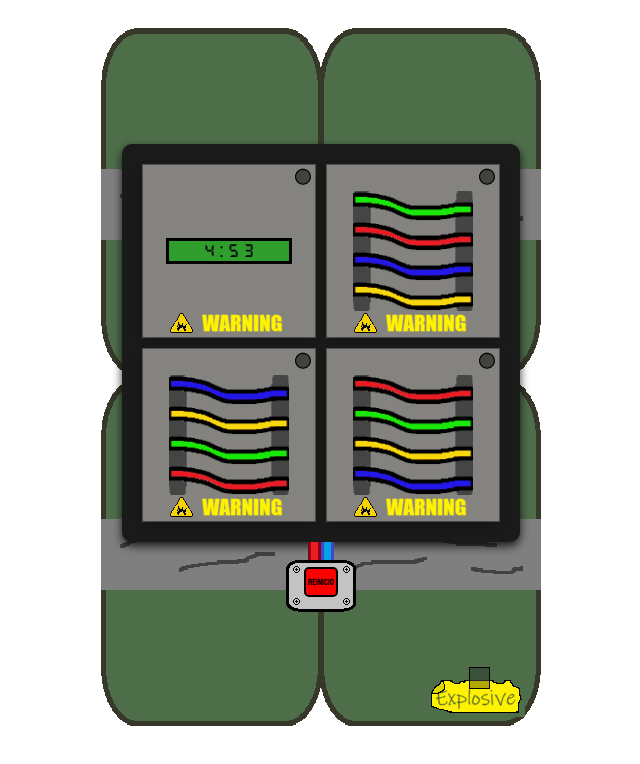
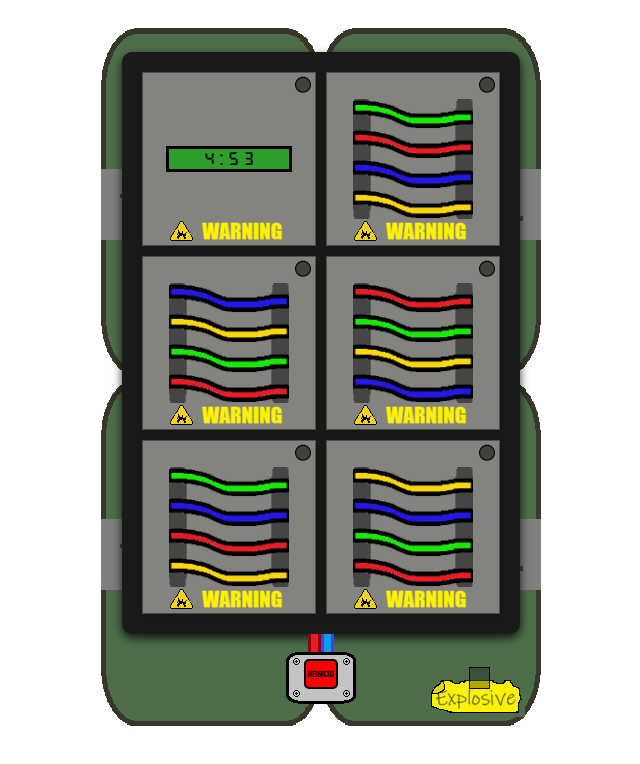
Before and after one commit to DanielSCuello/TFG-Bomba-DanielSanchez, a React (Vite) app: page / in a window 1280 px wide. Shown: the top 764 px of the page, without its empty margins (339-979 px from the left). Built offline with nearby package versions, Linux system fonts and the light colour scheme.

Commit message:
Limpieza de codigo

```diff
--- a/src/components/Bomba.jsx
+++ b/src/components/Bomba.jsx
@@ -30,7 +30,10 @@ function Bomba(){
                 <th ><Modulo tipo="cables" reinicio={reinicio}/></th>
                 <th ><Modulo tipo="cables" reinicio={reinicio}/></th>
               </tr>
-
+              <tr>
+                <th ><Modulo tipo="cables" reinicio={reinicio}/></th>
+                <th ><Modulo tipo="cables" reinicio={reinicio}/></th>
+              </tr>
           </thead>
         </table>
         <div className="button-container">
--- a/src/components/ModuloCables.jsx
+++ b/src/components/ModuloCables.jsx
@@ -33,9 +33,9 @@ function Cables({setResuelto , fallado ,setFallado , reinicio}) {
 
   const shuffleArray = (array) => {
     return array
-      .map((item) => ({ item, sort: Math.random() })) // Asigna un número aleatorio a cada elemento
-      .sort((a, b) => a.sort - b.sort) // Ordena los elementos según el número aleatorio
-      .map(({ item }) => item); // Devuelve solo los elementos
+      .map((item) => ({ item, sort: Math.random() }))
+      .sort((a, b) => a.sort - b.sort)
+      .map(({ item }) => item);
   };
 
   useEffect(() => {
@@ -44,15 +44,6 @@ function Cables({setResuelto , fallado ,setFallado , reinicio}) {
       console.log("Esta resuelto");
     }
   }, [cables]);
-
- /* useEffect(() => {
-    setCables(cables => cables.map(cable => {
-      console.log(`${cable.color} reiniciado`);
-      return { ...cable, cortado: false };
-    })
-  );
-  setOrden(1);
-  }, [reinicio]);*/
 
   useEffect(() => {
     setCables((cables) =>
```
